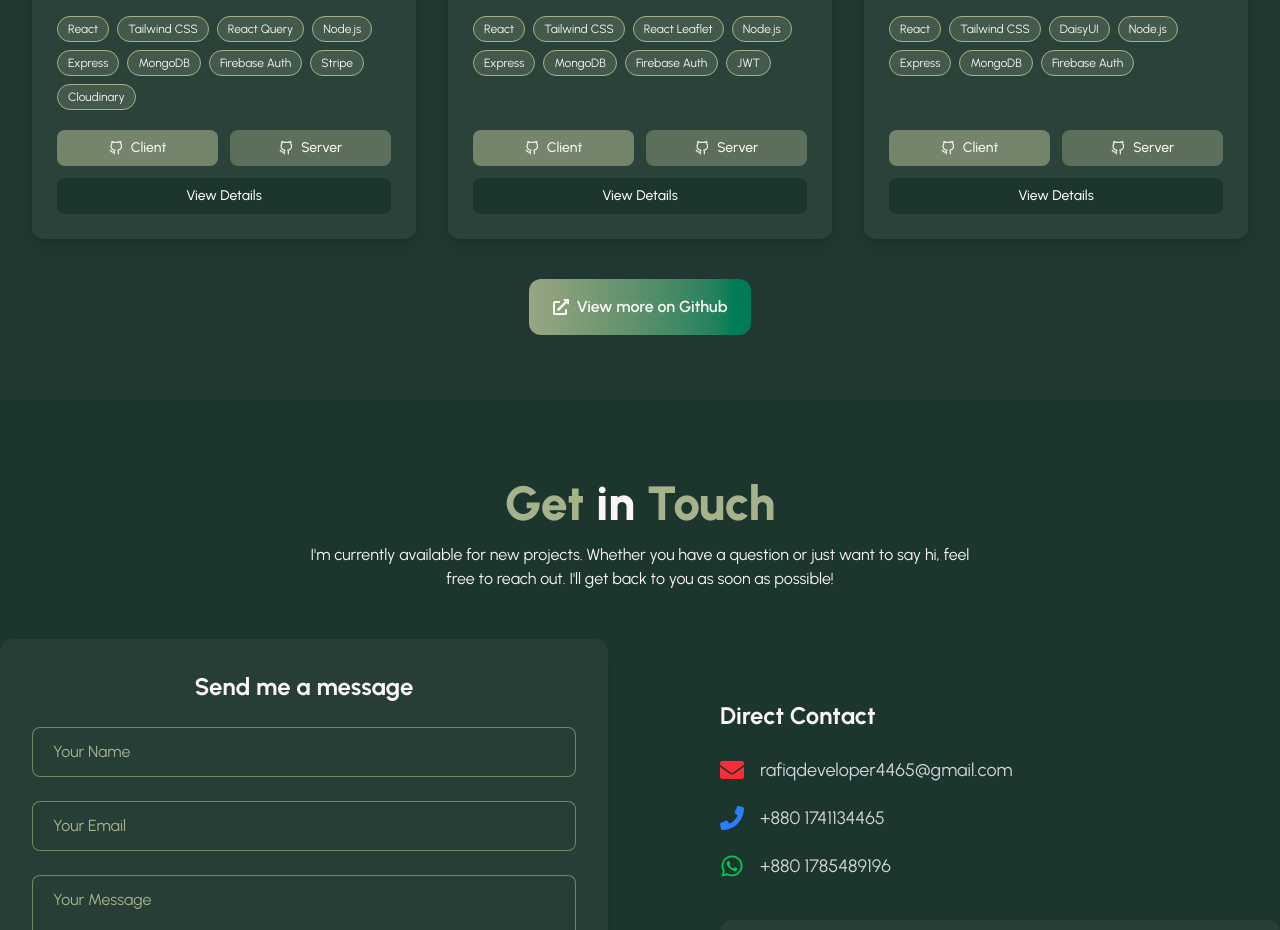
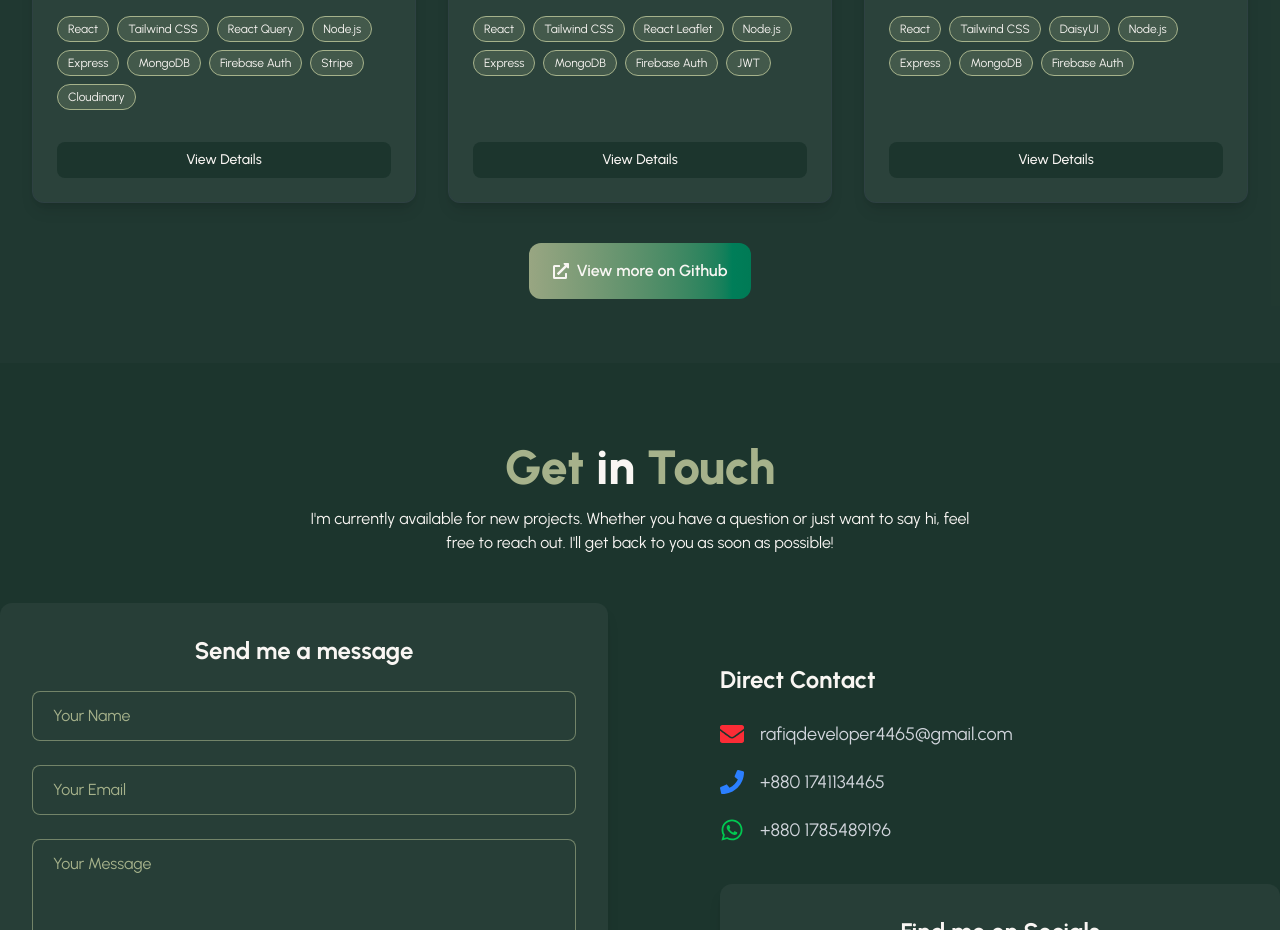
Before and after one commit to rafiqmia65/my-portfolio, a React (Vite) app: page / in a window 1280 px wide. Shown: the part 3505-4435 px from the top of the page. Built offline with nearby package versions, Linux system fonts and the light colour scheme.

Commit message:
Server repo hide

```diff
--- a/src/pages/Home/Projects/ProjectCard/ProjectCard.jsx
+++ b/src/pages/Home/Projects/ProjectCard/ProjectCard.jsx
@@ -66,7 +66,7 @@ const ProjectCard = ({ project }) => {
               >
                 <FiGithub size={20} />
               </motion.a>
-              {project.links.server && (
+              {/* {project.links.server && (
                 <motion.a
                   whileHover={{ scale: 1.1 }}
                   href={project.links.server}
@@ -77,7 +77,7 @@ const ProjectCard = ({ project }) => {
                 >
                   <FiGithub size={20} />
                 </motion.a>
-              )}
+              )} */}
             </motion.div>
           )}
         </AnimatePresence>
@@ -136,7 +136,7 @@ const ProjectCard = ({ project }) => {
 
         {/* Buttons Row */}
         <div className="mt-auto flex gap-3">
-          <motion.a
+          {/* <motion.a
             whileHover={{ y: -2 }}
             href={project.links.client}
             target="_blank"
@@ -155,14 +155,15 @@ const ProjectCard = ({ project }) => {
             >
               <FiGithub /> Server
             </motion.a>
-          )}
+          )} */}
+
+          <Link
+            to={`project-details/${project.id}`}
+            className="flex flex-1 items-center justify-center gap-2 px-2 py-2 rounded-lg bg-primary  hover:bg-primary/80 cursor-pointer text-white text-sm font-medium mt-3"
+          >
+            View Details
+          </Link>
         </div>
-        <Link
-          to={`project-details/${project.id}`}
-          className="flex items-center justify-center gap-2 px-2 py-2 rounded-lg bg-primary  hover:bg-primary/80 cursor-pointer text-white text-sm font-medium mt-3"
-        >
-          View Details
-        </Link>
       </div>
     </div>
   );
--- a/src/pages/Home/Projects/ProjectDetails/ProjectDetails.jsx
+++ b/src/pages/Home/Projects/ProjectDetails/ProjectDetails.jsx
@@ -200,7 +200,7 @@ const ProjectDetails = () => {
                 <FaCode />
                 <span>Client Code</span>
               </a>
-              {project.links.server && (
+              {/* {project.links.server && (
                 <a
                   href={project.links.server}
                   target="_blank"
@@ -210,7 +210,7 @@ const ProjectDetails = () => {
                   <FaCode />
                   <span>Server Code</span>
                 </a>
-              )}
+              )} */}
             </div>
           </div>
         </div>
```
